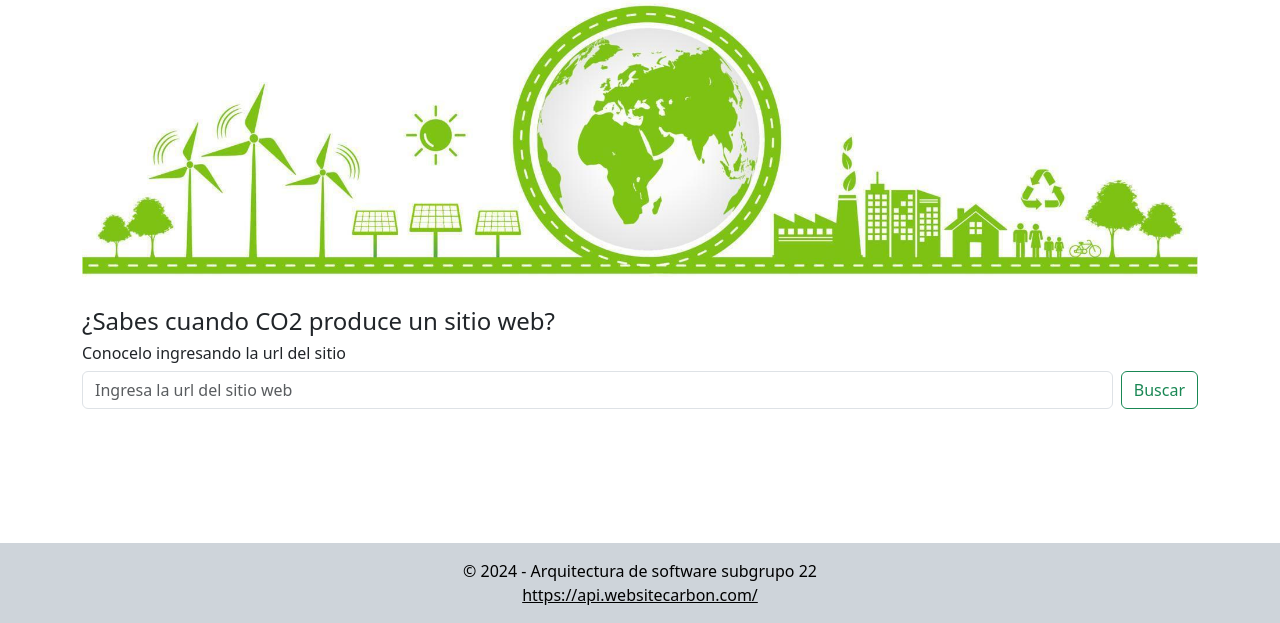
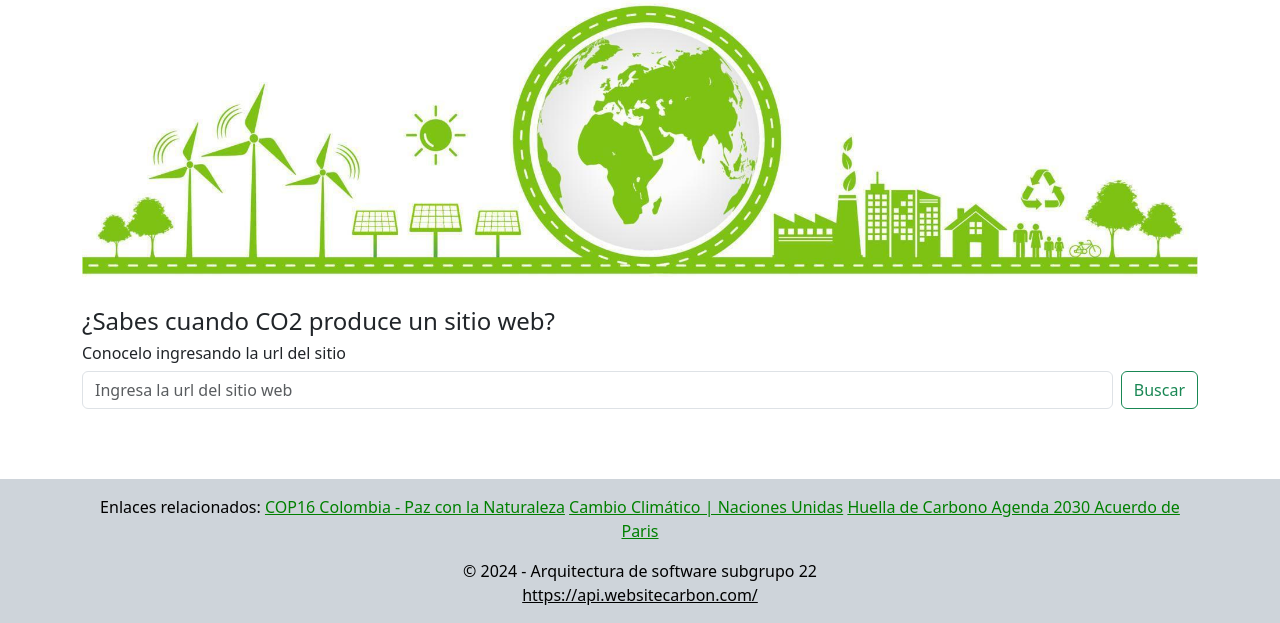
Before and after one commit to Mafe19679/API_REST_WEBSITE_CARBON, a plain HTML site: page index.html in a window 1280 px wide. Shown: the part 177-800 px from the top of the page. Drawn offline with nearby package versions, Linux system fonts and the light colour scheme; some packages are replaced by stand-ins of ours; a script that the page names is missing.

Commit message:
Add files via upload

```diff
--- a/index.html
+++ b/index.html
@@ -64,8 +64,15 @@
             </div>
         </div>
         <!-- Fin Content -->
+
     <!-- Footer -->
         <footer class="bg-dark-subtle text-black text-center py-3">
+            <div class="container">
+			<p> Enlaces relacionados:  <a href="https://www.cop16colombia.com/" target="_blank" style="color:green;">COP16 Colombia - Paz con la Naturaleza</a>
+			<a href="https://www.un.org/es/climatechange" target="_blank" style="color:green;">Cambio Climático | Naciones Unidas</a>
+			<a href="https://www.huelladecarbono.info/" target="_blank" style="color:green;">Huella de Carbono Agenda 2030 Acuerdo de Paris</a></p>
+            </div>
+
             <div class="container">
                 <p class="mb-0">© 2024 - Arquitectura de software subgrupo 22</p>
                 <ul class="list-unstyled d-flex justify-content-center mb-0">
```
